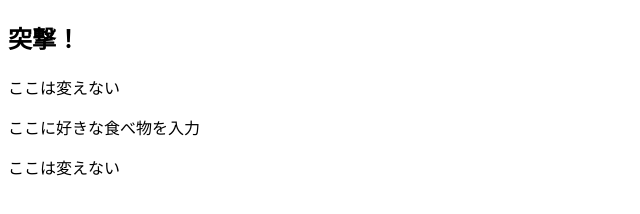
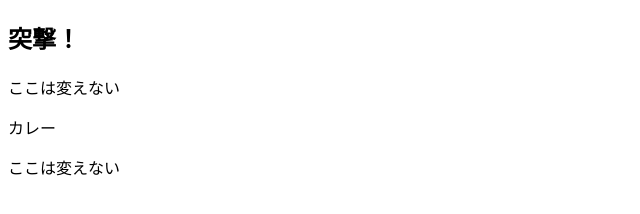
Before and after one commit to s-oikawa-morijyobi/pushConflict, a plain HTML site: page index.html in a window 1280 px wide. Shown: the whole page, without its empty margins (0-640 px from the left). Drawn offline with Linux system fonts and the light colour scheme.

Commit message:
[modify]index.html修正

```diff
--- a/index.html
+++ b/index.html
@@ -6,7 +6,7 @@
 <body>
 <h2> 突撃！ </h2>
 <p>ここは変えない</p>
-<p>ここに好きな食べ物を入力</p>
+<p>カレー</p>
 <p>ここは変えない</p>
 </body>
 </html>
```
